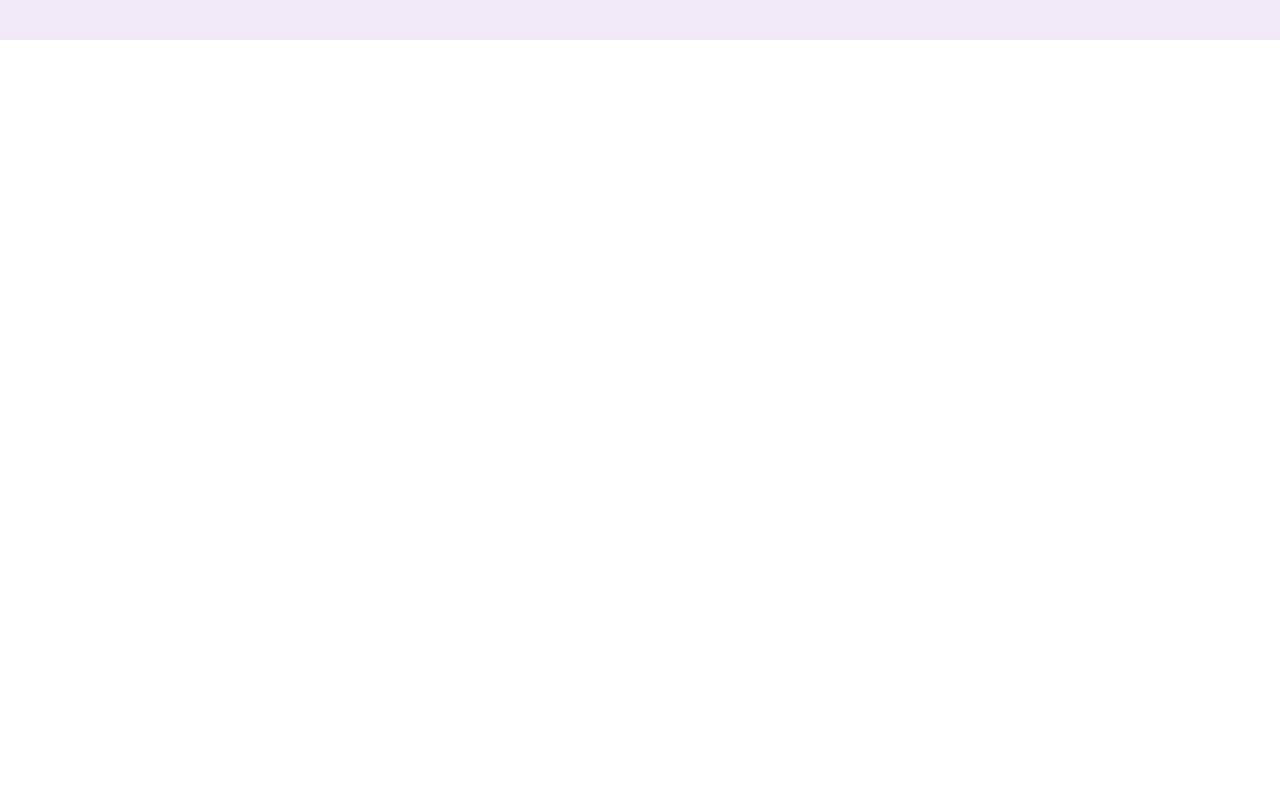
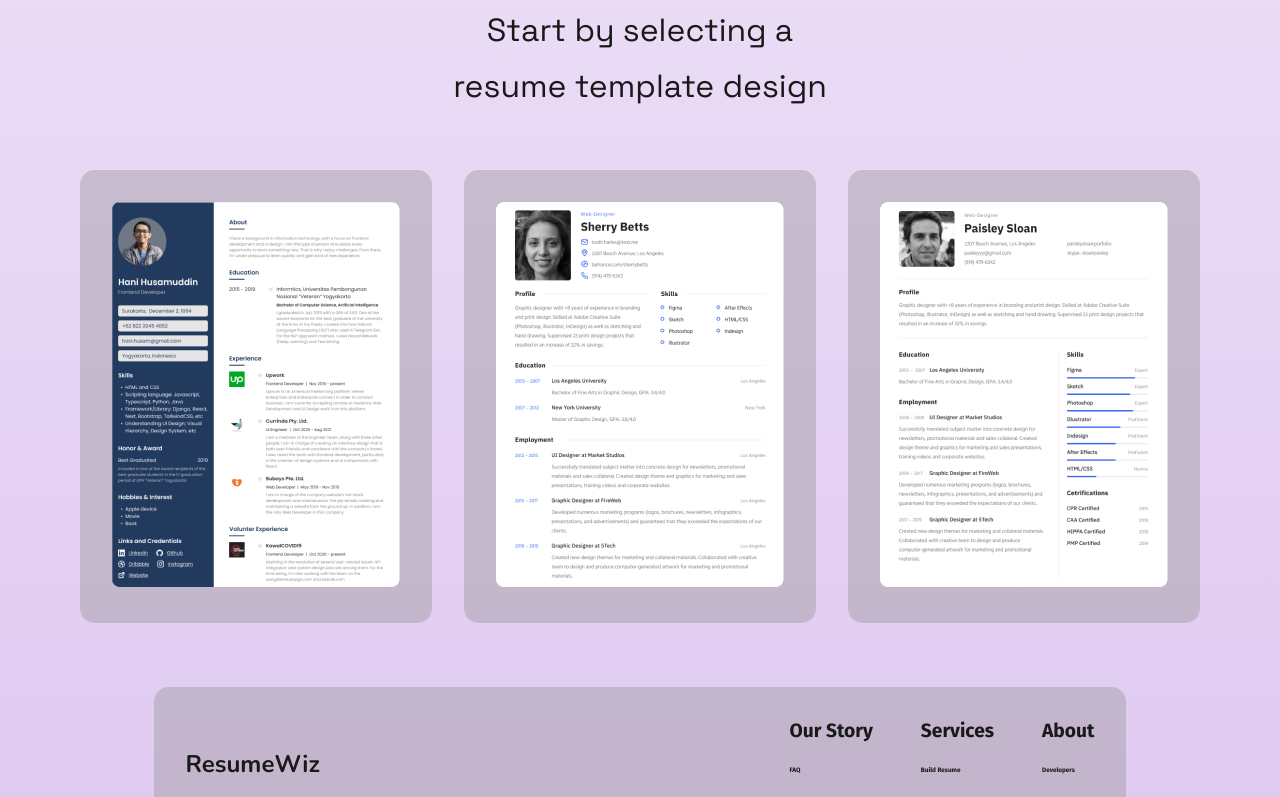
Before and after one commit to SynthCod3/ResumeWiz, a React (Vite) app: page / in a window 1280 px wide. Shown: the part 760-1557 px from the top of the page. Before the commit the page ends 800 px from the top, so only its background shows below. Built offline with nearby package versions, Linux system fonts and the light colour scheme; the HTML template or start-up script is replaced by a standard one.

Commit message:
Add css for setting templates in home

```diff
--- a/src/modules/Home/index.tsx
+++ b/src/modules/Home/index.tsx
@@ -1,6 +1,10 @@
 import styles from './index.module.css'
 import image from '../../assets/profile.png'
 import Navbar from '../../components/Navbar'
+import template2 from '../../assets/Template 1.png'
+import template1 from '../../assets/Template 2.png'
+import template3 from '../../assets/Template 3.png'
+import Footer from '../../components/footer'
 
 const Home = () => {
   return (
@@ -18,6 +22,22 @@ const Home = () => {
             <img src={image} alt="No image available" />
           </div>
         </div>
+        <div className={styles.templateContainer}>
+            <div className={styles.templateHeader}><span>Start by selecting a </span><span>resume template design</span></div>
+            <div className={styles.templateContentWrapper}>
+                <div className={styles.templateContent}>
+                  <img src={template2} alt="Template 1" />
+                </div>
+                <div className={styles.templateContent}>
+                 <img src={template1} alt="Template 2" />
+                </div>
+                <div className={styles.templateContent}>
+                  <img src={template3} alt="Template 3" />
+                </div>
+
+            </div>
+        </div>
+        <Footer />
       </div>
   )
 }
```
